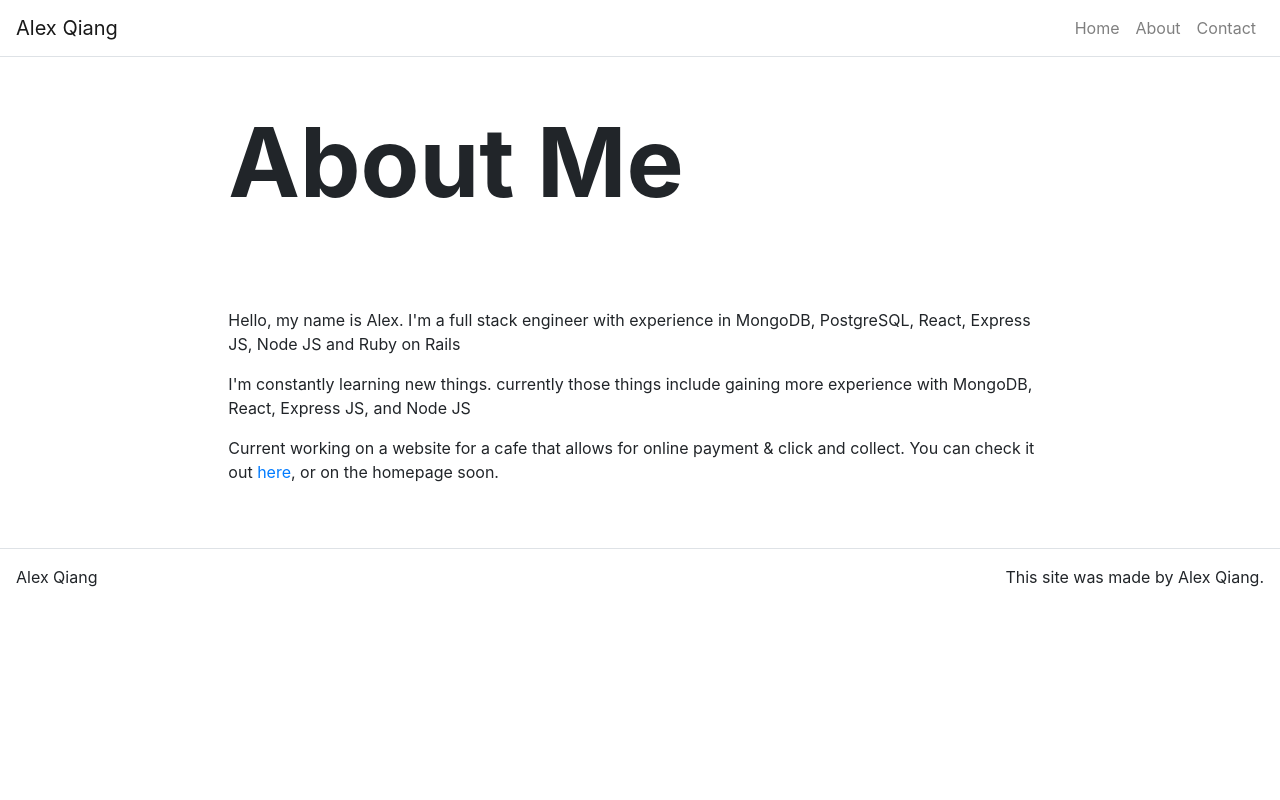
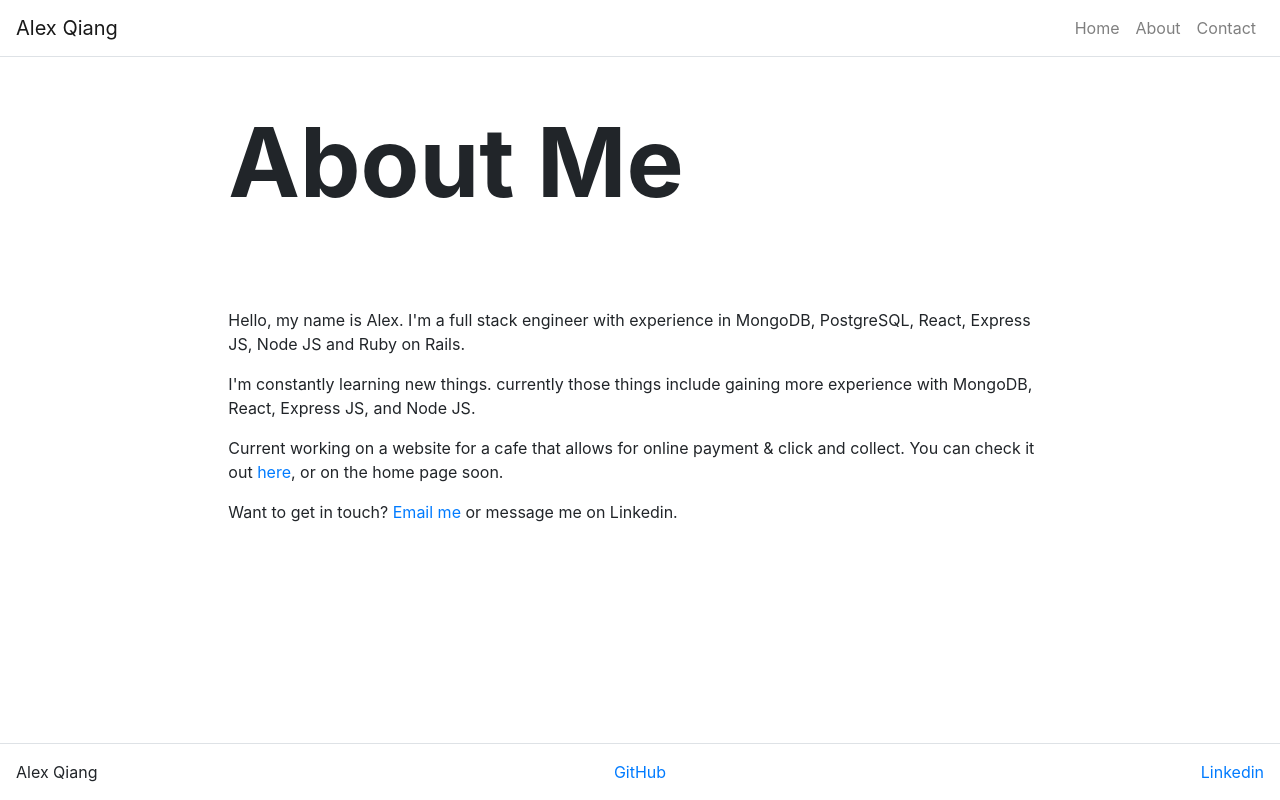
Before and after one commit to AlexQ6/React-portfolio, a React (Create React App) app: page /about in a window 1280 px wide. Built offline with nearby package versions, Linux system fonts and the light colour scheme.

Commit message:
Fix footer issues  and carousel issues

```diff
--- a/src/App.js
+++ b/src/App.js
@@ -65,7 +65,9 @@ const App = (params) => {
         <Route path="/about" render={() => <AboutPage title={about.title} />} />
 
         <Footer />
+
       </Container>
+
     </BrowserRouter>
   );
 };
--- a/src/components/Carousel.js
+++ b/src/components/Carousel.js
@@ -36,7 +36,7 @@ const Carousel = (props) => {
         {
           id: 2,
           title: "Portfolio",
-          subTitle: "Personal portfolio website built using react JS",
+          subTitle: "Personal portfolio website built using React JS",
           imgSrc: portfolio,
           link: "https://alexqiang.com",
           repoLink: "",
@@ -74,7 +74,7 @@ const Carousel = (props) => {
 
 
     return (
-        <Container fluid={true}>
+        <Container fluid={true} >
           <Row className="justify-content-around">
               {makeItems(allItems)}
           </Row>
--- a/src/components/Footer.js
+++ b/src/components/Footer.js
@@ -6,15 +6,21 @@ import Col from 'react-bootstrap/Col';
 function Footer() {
 
     return(
-        <footer className="mt-5">
+        <footer className="fixed-bottom mt-5 bg-white">
             <Container fluid={true}>
                 <Row className="border-top justify-content-between p-3">
-                    <Col className="p-0" md={3} sm={12}>
+                    <Col className="p-0 " >
                         Alex Qiang
                     </Col>
-                    <Col className="p-0 d-flex justify-content-end" md={3}>
-                        This site was made by Alex Qiang.
+
+                    <Col className="p-0  text-center" >
+                        <a href="https://github.com/AlexQ6">GitHub</a>
                     </Col>
+
+                    <Col className="p-0 d-flex justify-content-end" >
+                        <a href="https://www.linkedin.com/in/alex-qiang/">Linkedin</a>
+                    </Col>
+
                 </Row>
             </Container>
         </footer>
--- a/src/index.css
+++ b/src/index.css
@@ -15,6 +15,7 @@ code {
 
 .g-card {
   margin: 20px;
+  width: 300px;
 }
 
 
@@ -29,6 +30,7 @@ code {
 .g-card-info {
   margin-top: 10px;
   min-height: 100px;
+  padding-bottom: 3rem;
 }
 
 
--- a/src/pages/About.js
+++ b/src/pages/About.js
@@ -9,13 +9,13 @@ function AboutPage(props) {
             <Hero title={props.title} />
 
             <Content>
-            <p>Hello, my name is Alex. I'm a full stack engineer with experience in MongoDB, PostgreSQL, React, Express JS, Node JS and Ruby on Rails</p>
+            <p>Hello, my name is Alex. I'm a full stack engineer with experience in MongoDB, PostgreSQL, React, Express JS, Node JS and Ruby on Rails.</p>
 
-            <p>I'm constantly learning new things. currently those things include gaining more experience with MongoDB, React, Express JS, and Node JS</p>
+            <p>I'm constantly learning new things. currently those things include gaining more experience with MongoDB, React, Express JS, and Node JS.</p>
 
-            <p>Current working on a website for a cafe that allows for online payment & click and collect. You can check it out <a href="https://github.com/AlexQ6/Mern-project-part-B" target="_blank" rel="noopener noreferrer">here</a>, or on the homepage soon. </p>
+            <p>Current working on a website for a cafe that allows for online payment & click and collect. You can check it out <a href="https://github.com/AlexQ6/Mern-project-part-B" target="_blank" rel="noopener noreferrer">here</a>, or on the home page soon. </p>
 
-
+            <p>Want to get in touch? <a href="mailto:alex.qiang36@gmail.com">Email me</a> or message me on Linkedin.</p>
             </Content>
         </div>
     );
--- a/src/pages/Home.js
+++ b/src/pages/Home.js
@@ -8,6 +8,7 @@ function HomePage(props) {
     return(
         <div>
             <Hero title={props.title} subTitle={props.subTitle} text={props.text} />
+
             <Carousel />
         </div>
     );
```
Also changed, not shown: 1 other file (tests, documents, lock files or other folders).
